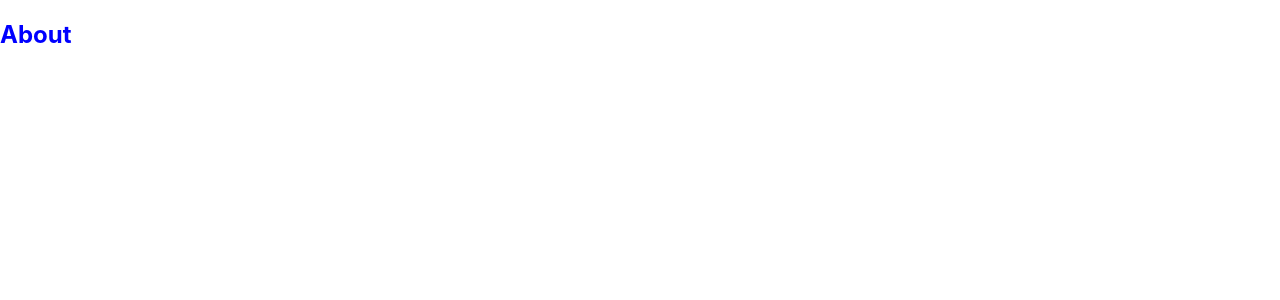
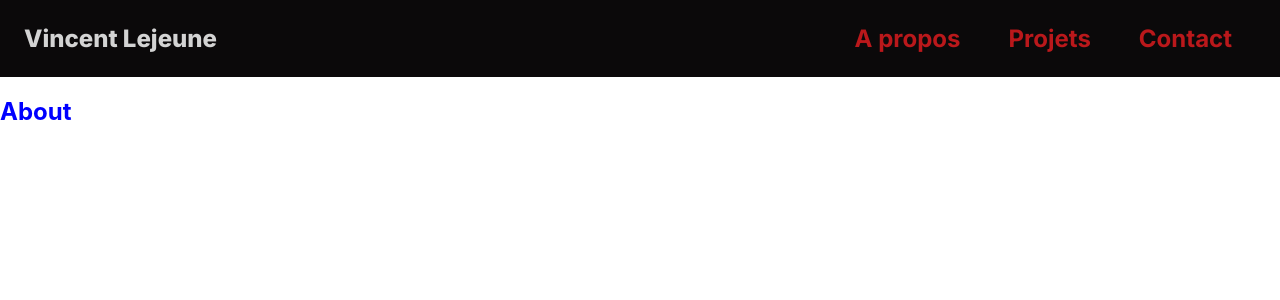
Before and after one commit to VincentCMLejeune/Portfolio, a React (Create React App) app in the folder portfolio/: page /about in a window 1280 px wide. Shown: the top 300 px of the page. Built offline with nearby package versions, Linux system fonts and the light colour scheme.

Commit message:
Basics of Header, pre underline tests

```diff
--- /dev/null
+++ b/portfolio/src/components/header/Header.jsx
@@ -0,0 +1,23 @@
+import { Link } from "react-router-dom";
+import styles from "./Header.module.css";
+
+export default function Header() {
+  return (
+    <div className={styles.header}>
+      <Link to="/" style={{ textDecoration: "none" }}>
+        <div className={styles.name}>Vincent Lejeune</div>
+      </Link>
+      <div className={styles.links}>
+        <Link to="/about" style={{ textDecoration: "none" }}>
+          <div className={styles.link}>A propos</div>
+        </Link>
+        <Link to="/projets" style={{ textDecoration: "none" }}>
+          <div className={styles.link}>Projets</div>
+        </Link>
+        <Link to="/contact" style={{ textDecoration: "none" }}>
+          <div className={styles.link}>Contact</div>
+        </Link>
+      </div>
+    </div>
+  );
+}
--- /dev/null
+++ b/portfolio/src/components/header/Header.module.css
@@ -0,0 +1,27 @@
+@import "../../Fonts.css";
+
+.header {
+    padding: 1.5em;
+    background-color: var(--black);
+    display: flex;
+    justify-content: space-between;
+}
+
+.name {
+    color: var(--light-gray);
+    font-family: var(--font-family);
+    font-weight: 800;
+    font-size: 1.5em;
+}
+
+.links {
+    display: flex;
+}
+
+.link {
+    margin: 0 1em;
+    color: var(--red);
+    font-family: var(--font-family);
+    font-weight: 700;
+    font-size: 1.5em;
+}
--- a/portfolio/src/screens/about/About.jsx
+++ b/portfolio/src/screens/about/About.jsx
@@ -1,8 +1,11 @@
+import Header from "../../components/header/Header"
+
 import styles from "./About.module.css"
 
 export default function About() {
     return (
         <div>
+            <Header />
             <h2 className={styles.about}>About</h2>
         </div>
     )
```
